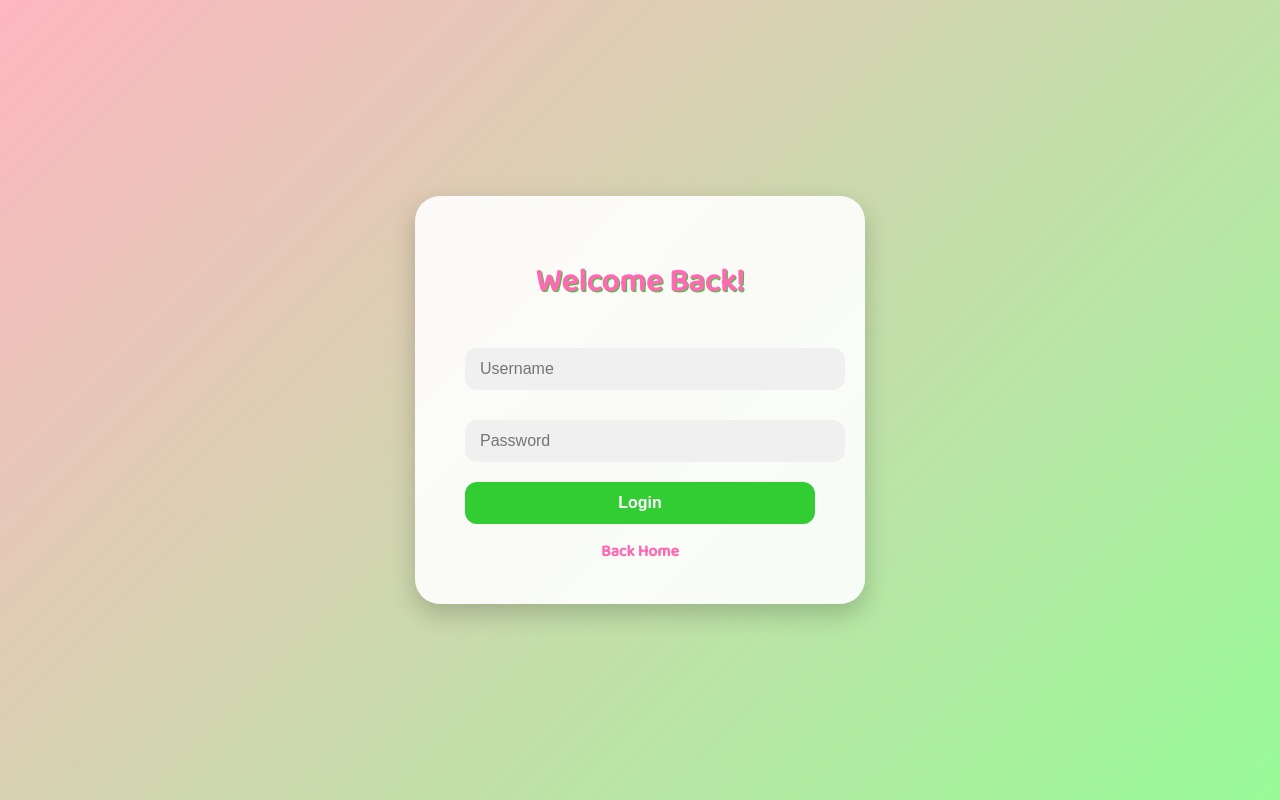
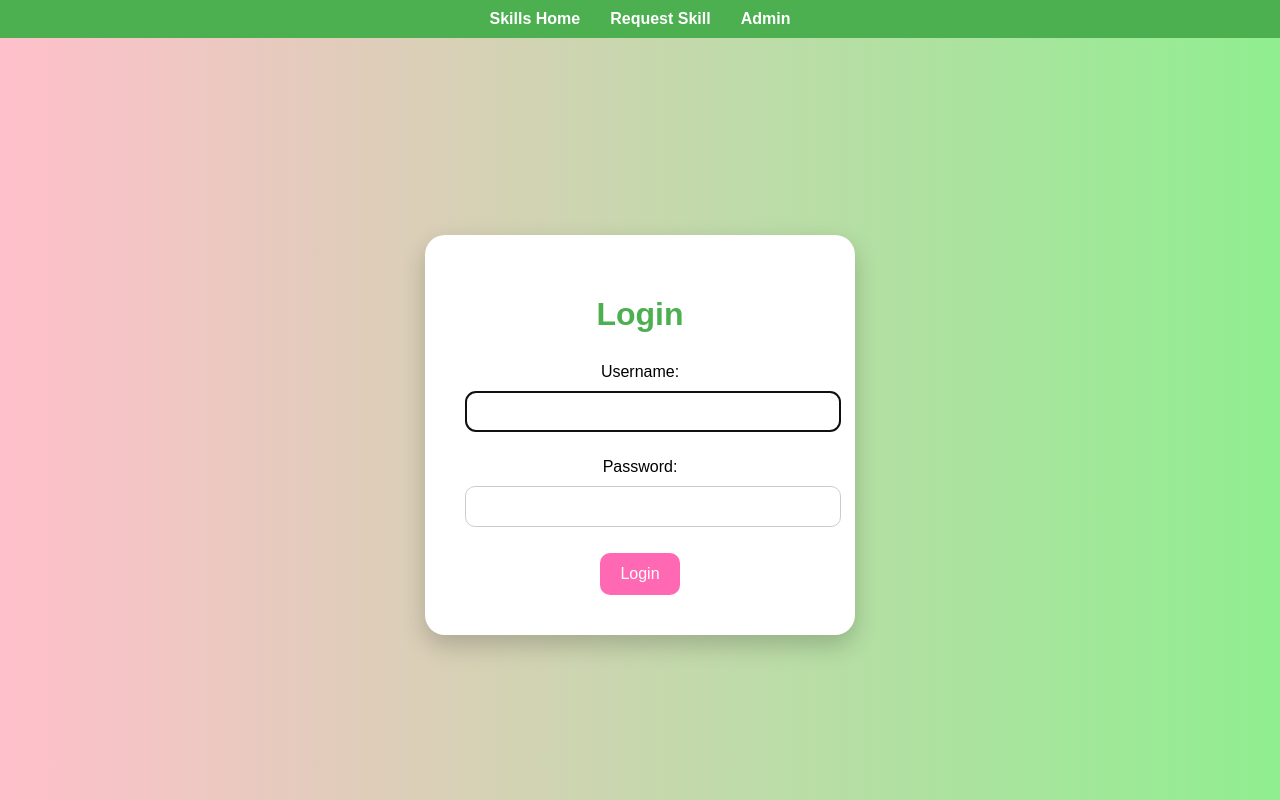
Before and after one commit to baizemmalak-droid/SkillTrack, a Django app: page /accounts/login/ in a window 1280 px wide. Run offline with Django 5.2, Linux system fonts and the light colour scheme.

Commit message:
Update Login page layout and navigation links

```diff
--- a/skill_exchange/templates/registration/login.html
+++ b/skill_exchange/templates/registration/login.html
@@ -2,92 +2,84 @@
 <html lang="en">
 <head>
     <meta charset="UTF-8">
-    <title>Login - Skills Exchange</title>
+    <title>Login | Skills Exchange</title>
     <style>
-        @import url('https://fonts.googleapis.com/css2?family=Baloo+2:wght@500&display=swap');
-
         body {
-            margin: 0;
-            padding: 0;
-            font-family: 'Baloo 2', cursive;
-            background: linear-gradient(135deg, #FFB6C1, #98FB98);
+            font-family: 'Arial', sans-serif;
+            background: linear-gradient(to right, #FFC0CB, #90EE90); /* وردي و أخضر */
             display: flex;
             justify-content: center;
             align-items: center;
             height: 100vh;
+            margin: 0;
         }
-
         .login-container {
-            background: rgba(255, 255, 255, 0.9);
-            padding: 40px 50px;
-            border-radius: 25px;
+            background-color: white;
+            padding: 40px;
+            border-radius: 20px;
             box-shadow: 0 10px 25px rgba(0,0,0,0.2);
+            width: 350px;
             text-align: center;
-            width: 350px;
         }
-
         .login-container h1 {
+            color: #4CAF50; /* أخضر */
             margin-bottom: 30px;
-            color: #FF69B4; /* وردي فاقع */
-            text-shadow: 1px 1px #32CD32; /* أخضر لامع */
         }
-
         input[type="text"], input[type="password"] {
             width: 100%;
-            padding: 12px 15px;
-            margin: 10px 0 20px 0;
+            padding: 12px;
+            margin: 10px 0;
+            border-radius: 10px;
+            border: 1px solid #ccc;
+        }
+        button {
+            background-color: #FF69B4; /* وردي */
+            color: white;
+            padding: 12px 20px;
             border: none;
-            border-radius: 12px;
-            background: #f0f0f0;
+            border-radius: 10px;
+            cursor: pointer;
             font-size: 16px;
         }
-
-        input[type="submit"] {
+        button:hover {
+            background-color: #FF1493; /* وردي داكن */
+        }
+        .navbar {
+            position: fixed;
+            top: 0;
             width: 100%;
-            padding: 12px;
-            border: none;
-            border-radius: 12px;
-            background: #32CD32; /* أخضر */
+            background-color: #4CAF50; /* أخضر */
+            display: flex;
+            justify-content: center;
+            padding: 10px 0;
+        }
+        .navbar a {
             color: white;
-            font-weight: bold;
-            font-size: 16px;
-            cursor: pointer;
-            transition: 0.3s;
-        }
-
-        input[type="submit"]:hover {
-            background: #FF69B4; /* وردي عند المرور */
-        }
-
-        .links {
-            margin-top: 15px;
-        }
-
-        .links a {
-            color: #FF69B4;
+            margin: 0 15px;
             text-decoration: none;
-            margin: 0 10px;
             font-weight: bold;
         }
-
-        .links a:hover {
+        .navbar a:hover {
             text-decoration: underline;
         }
-
+        body > .navbar + .login-container {
+            margin-top: 70px;
+        }
     </style>
 </head>
 <body>
+    <div class="navbar">
+        <a href="{% url 'skills_home' %}">Skills Home</a>
+        <a href="{% url 'request_skill' %}">Request Skill</a>
+        <a href="/admin/">Admin</a>
+    </div>
     <div class="login-container">
-        <h1>Welcome Back!</h1>
+        <h1>Login</h1>
         <form method="post">
             {% csrf_token %}
-            <input type="text" name="username" placeholder="Username" required>
-            <input type="password" name="password" placeholder="Password" required>
-            <input type="submit" value="Login">
+            {{ form.as_p }}
+            <button type="submit">Login</button>
         </form>
-        <div class="links">
-            <a href="{% url 'skills_home' %}">Back Home</a>
-        </div>
     </div>
 </body>
 </html>
```
